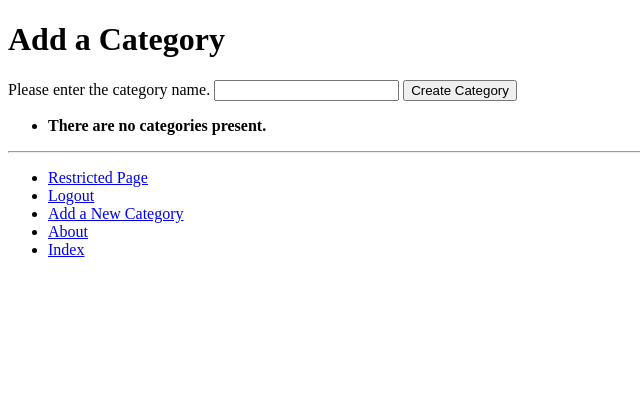
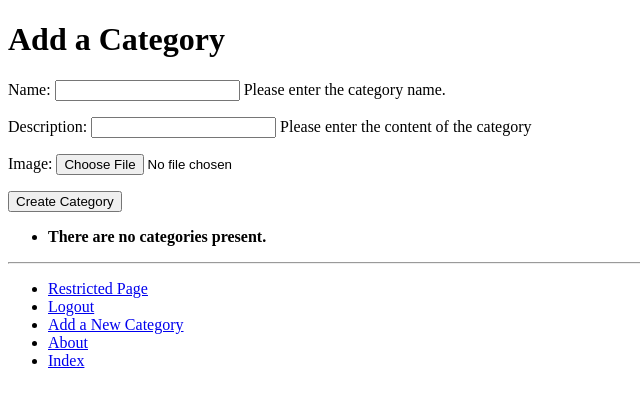
Before and after one commit to yongyanLin07/BetterCoder, a Django app: page /rango/add_category/ in a window 1280 px wide. Shown: the top 407 px of the page, without its empty margins (0-640 px from the left). Run offline with Django 3.2, Linux system fonts and the light colour scheme; the visitor is signed in with stand-in values (Sample User, id 1); data that the repository does not hold is empty.

Commit message:
update the function of adding pages and categories

```diff
--- a/rango/forms.py
+++ b/rango/forms.py
@@ -8,12 +8,13 @@ from rango.models import Page,Category,Comment
 
 class CategoryForm(forms.ModelForm):
     name = forms.CharField(max_length=Category.NAME_MAX_LENGTH,help_text="Please enter the category name.")
+    description = forms.CharField(max_length=Category.DESCRIPTION_MAX_LENGTH,help_text="Please enter the content of the category")
     views = forms.IntegerField(widget=forms.HiddenInput,initial=0)
     likes = forms.IntegerField(widget=forms.HiddenInput,initial=0)
     slug = forms.CharField(widget=forms.HiddenInput,required=False)
     class Meta:
         model = Category
-        fields = ('name',)
+        fields = ('name','description','image',)
 
 class PageForm(forms.ModelForm):
     def clean(self):
@@ -26,9 +27,12 @@ class PageForm(forms.ModelForm):
     title = forms.CharField(max_length=Page.TITLE_MAX_LENGTH,help_text="Please enter the title of the page.")
     url = forms.URLField(max_length=Page.URL_MAX_LENGTH,help_text="Please enter the URL of the page.")
     views = forms.IntegerField(widget=forms.HiddenInput(), initial=0)
+    likes = forms.IntegerField(widget=forms.HiddenInput(), initial=0)
+    comments = forms.IntegerField(widget=forms.HiddenInput,initial=0)
+    description = forms.CharField(max_length=Page.DESCRIPTION_MAX_LENGTH,help_text="Please enter the description of this news.")
     class Meta:
         model = Page
-        exclude = ('category',)
+        fields = ('title','url','description','image',)
 
 class UserForm(forms.ModelForm):
     password = forms.CharField(widget=forms.PasswordInput)
--- a/rango/models.py
+++ b/rango/models.py
@@ -10,7 +10,7 @@ class Category(models.Model):
     name = models.CharField(max_length=NAME_MAX_LENGTH, unique=True)
     views = models.IntegerField(default=0)
     likes = models.IntegerField(default=0)
-    image = models.ImageField(upload_to = 'profile_images',blank=True)
+    image = models.ImageField(upload_to = 'category_images',blank=True)
     description = models.CharField(max_length=DESCRIPTION_MAX_LENGTH)
     slug = models.SlugField(unique=True)
 
@@ -36,7 +36,7 @@ class Page(models.Model):
     comments = models.IntegerField(default=0)
     url = models.URLField()
     views = models.IntegerField(default=0)
-    image = models.ImageField(upload_to = 'profile_images',blank=True)
+    image = models.ImageField(upload_to = 'page_images',blank=True)
     description = models.CharField(max_length=DESCRIPTION_MAX_LENGTH)
     slug = models.SlugField(unique=True)
     comment_num = models.IntegerField(default=0)
--- a/rango/views.py
+++ b/rango/views.py
@@ -124,7 +124,10 @@ def add_category(request):
     if request.method == 'POST':
         form = CategoryForm(request.POST)
         if form.is_valid():
-            form.save(commit=True)
+            category = form.save(commit=False)
+            if 'image' in request.FILES:
+                category.image = request.FILES['image']
+            category.save()
             return redirect(reverse('rango:index'))
         else:
             print(form.errors)
@@ -147,7 +150,8 @@ def add_page(request, category_name_slug):
             if category:
                 page = form.save(commit=False)
                 page.category = category
-                page.views = 0
+                if 'image' in request.FILES:
+                    page.image = request.FILES['image']
                 page.save()
                 return redirect(reverse('rango:show_category', kwargs={'category_name_slug': category_name_slug}))
         else:
--- a/templates/rango/add_category.html
+++ b/templates/rango/add_category.html
@@ -6,8 +6,9 @@ Add a Category
 {% block body_block %}
     <h1>Add a Category</h1>
     <div>
-        <form id="category_form" method="post" action="{% url 'rango:add_category' %}">
+        <form id="category_form" method="post" action="{% url 'rango:add_category' %}" enctype="multipart/form-data">
             {% csrf_token %}
+            <!--
             {% for hidden in form.hidden_fields %}
                 {{ hidden }}
             {% endfor %}
@@ -15,7 +16,8 @@ Add a Category
                 {{ field.errors }}
                 {{ field.help_text }}
                 {{ field }}
-            {% endfor %}
+            {% endfor %}-->
+            {{ form.as_p }}
             <input type="submit" name="submit" value="Create Category" />
         </form>
     </div>
--- a/templates/rango/add_page.html
+++ b/templates/rango/add_page.html
@@ -6,8 +6,9 @@ Add a Page
 {% block body_block %}
     <h1>Add a Page</h1>
     <div>
-        <form id="add_page_form" method="post" action="{% url 'rango:add_page' category.slug %} ">
+        <form id="add_page_form" method="post" action="{% url 'rango:add_page' category.slug %} " enctype="multipart/form-data">
             {% csrf_token %}
+            <!--
             {% for hidden in form.hidden_fields %}
                 {{ hidden }}
             {% endfor %}
@@ -15,7 +16,8 @@ Add a Page
                 {{ field.errors }}
                 {{ field.help_text }}
                 {{ field }}
-            {% endfor %}
+            {% endfor %}-->
+            {{ form.as_p }}
             <input type="submit" name="submit" value="Add Page" />
         </form>
     </div>
```
Also changed, not shown: static/images/facebook.jpeg (deleted).
